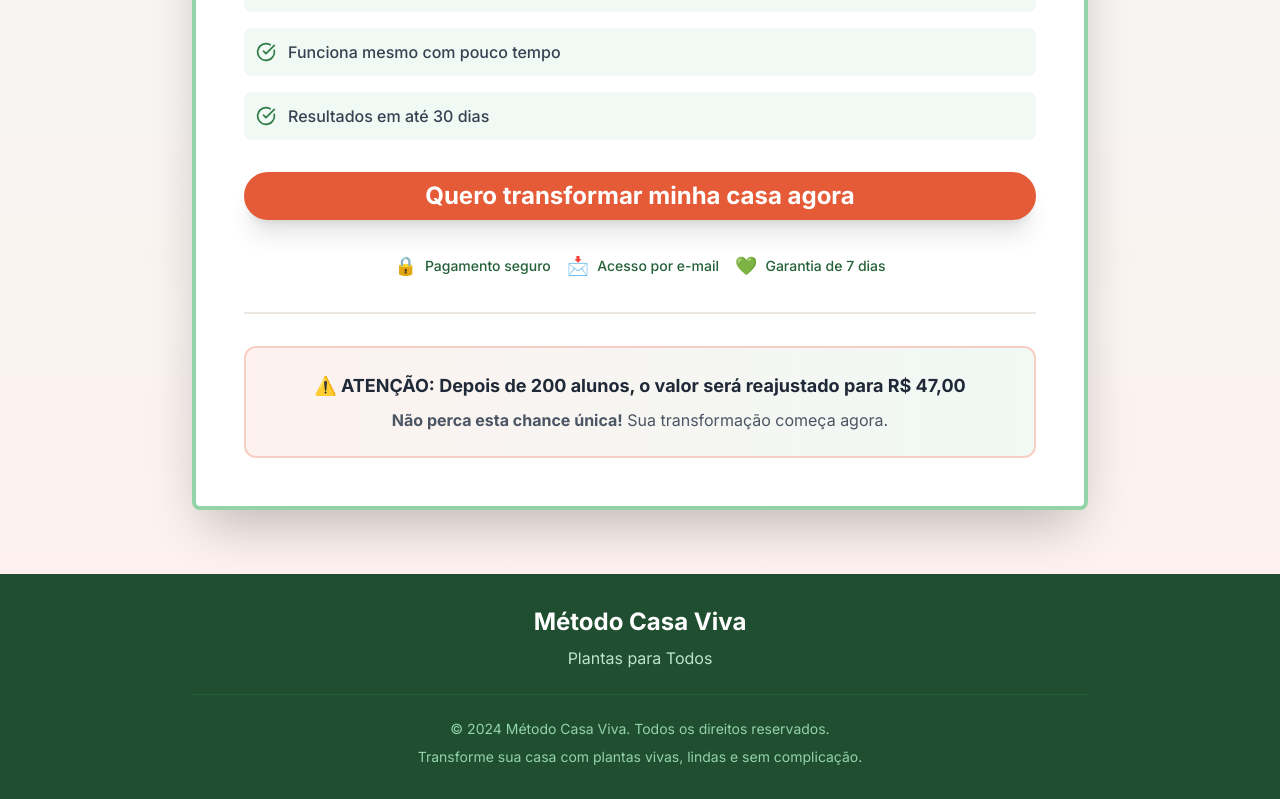
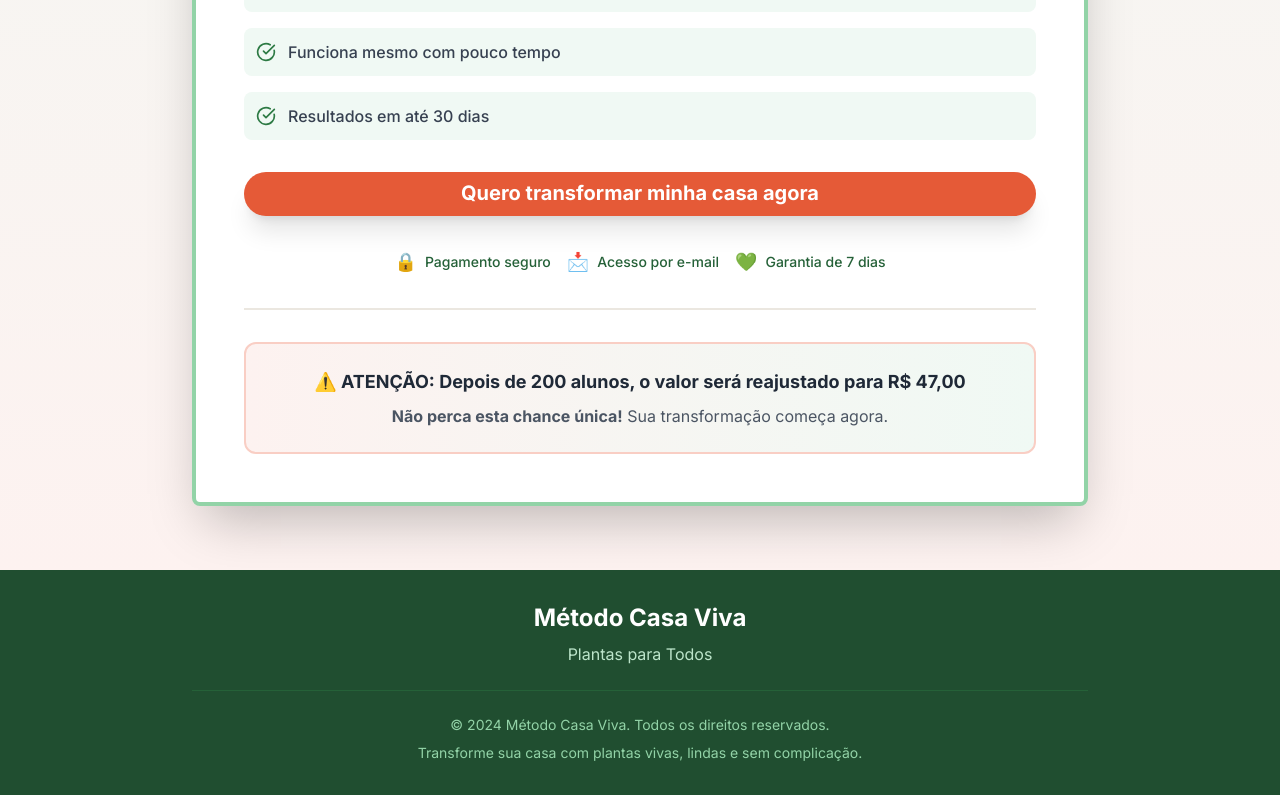
Before and after one commit to mathvargLovable/mcv-fim-80, a React (Vite) app: page / in a window 1280 px wide. Shown: the part 7548-8347 px from the top of the page. Built offline with nearby package versions, Linux system fonts and the light colour scheme.

Commit message:
Fix: Text overflow on mobile
Adjust text elements to prevent overflow on smaller screens.

```diff
--- a/src/components/CTA.tsx
+++ b/src/components/CTA.tsx
@@ -66,10 +66,10 @@ export const CTA = () => {
             <div className="space-y-4 mb-6 sm:mb-8">
               <Button
                 onClick={handleCheckout}
-                className="bg-terracota-500 hover:bg-terracota-600 text-white px-6 sm:px-12 py-4 sm:py-6 text-lg sm:text-2xl font-bold rounded-full shadow-xl transform hover:scale-105 transition-all duration-200 w-full"
+                className="bg-terracota-500 hover:bg-terracota-600 text-white px-4 sm:px-8 py-3 sm:py-5 text-base sm:text-xl font-bold rounded-full shadow-xl transform hover:scale-105 transition-all duration-200 w-full"
                 size="lg"
               >
-                <span className="leading-tight">Quero transformar minha casa agora</span>
+                <span className="leading-tight text-center break-words">Quero transformar minha casa agora</span>
               </Button>
             </div>
 
```
